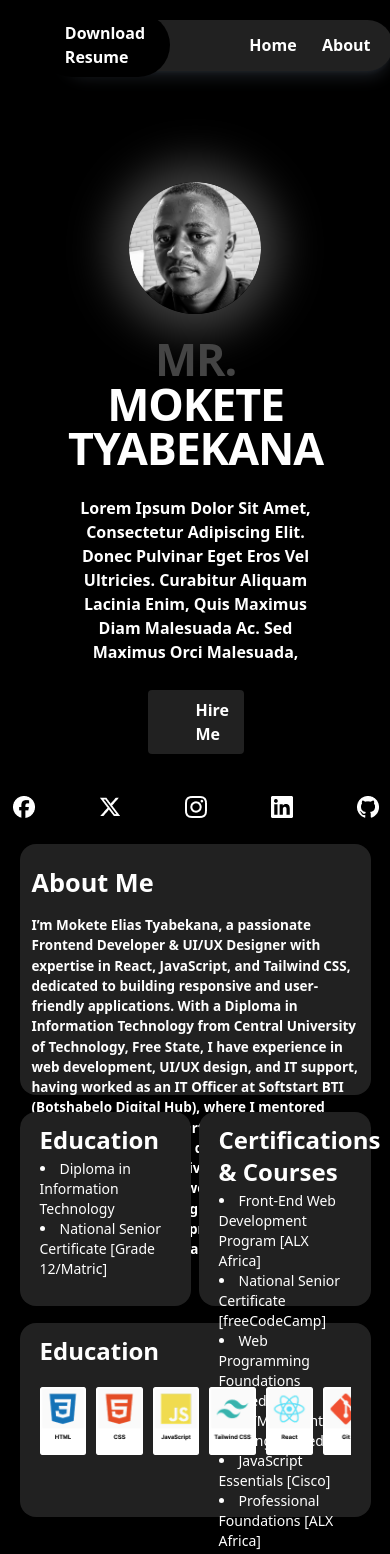
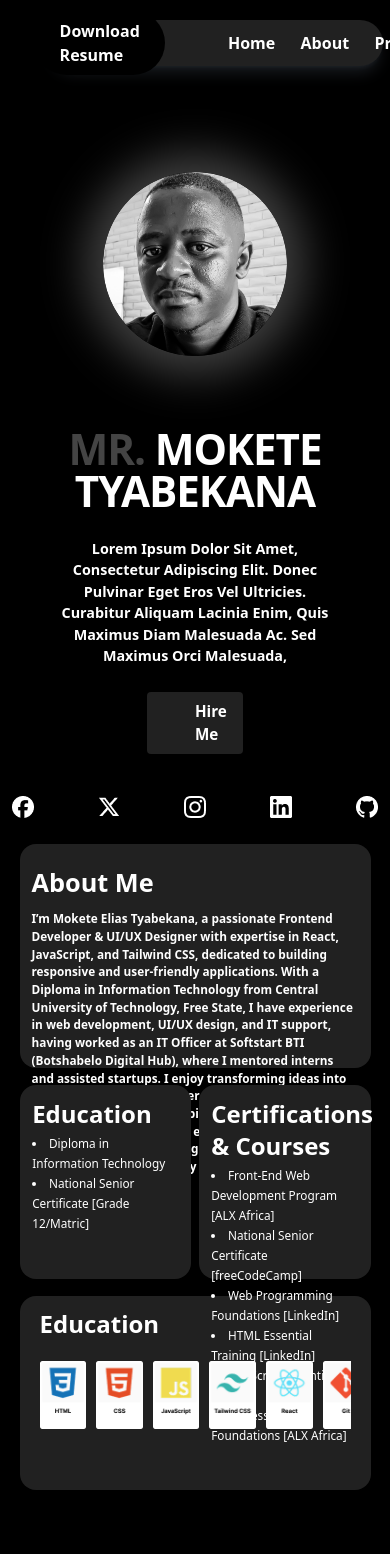
Before and after one commit to emaddkhan/my-projects, a React (Vite) app in the folder Portfolio-one/: page / in a window 390 px wide. Shown: the top 1554 px of the page. Built offline with nearby package versions, Linux system fonts and the light colour scheme.

Commit message:
working on portfolio

```diff
--- a/Portfolio-one/src/Components/About.jsx
+++ b/Portfolio-one/src/Components/About.jsx
@@ -14,7 +14,7 @@ function About() {
     <div id="about" className="w-full about h-screen">
       <div className="w-[90%] mx-auto aboutContainer px-10 py-10 h-full ">
         <div className=" w-full h-full">
-          <div className="h-[33%] px-3 py-5 w-full bg-brand-navGrey rounded-2xl">
+          <div className="h-[33%] aboutParaContainer px-3 py-5 w-full bg-brand-navGrey rounded-2xl">
             <h3 className="text-white text-3xl mt-8 aboutHeading font-bold">About Me</h3>
             <p className="text-white mt-3 aboutPara font-semibold">
               I’m Mokete Elias Tyabekana, a passionate Frontend Developer &
@@ -33,18 +33,18 @@ function About() {
             </p>
           </div>
           <div className="h-[31%] aboutSecDiv my-[1%] w-full flex items-center justify-between ">
-            <div className="w-[49%] px-5 py-3 h-full bg-brand-navGrey rounded-2xl">
+            <div className="w-[49%] eduContainer px-5 py-3 h-full bg-brand-navGrey rounded-2xl">
               <h4 className="text-white font-bold eduHeading text-2xl mt-2">Education</h4>
               <ul className="list-disc adoutList list-inside text-white py-2">
                 {[
                   "Diploma in Information Technology",
                   "National Senior Certificate [Grade 12/Matric]",
                 ].map((item, i) => {
-                  return <li className="text-sm">{item}</li>;
+                  return <li className="aboutLi text-sm">{item}</li>;
                 })}
               </ul>
             </div>
-            <div className="w-[49%] h-full bg-brand-navGrey px-5 py-3 rounded-2xl">
+            <div className="w-[49%] h-full bg-brand-navGrey certificateContainer px-5 py-3 rounded-2xl">
                 <h4 className="text-white font-bold text-2xl certificationHeading mt-2">Certifications & Courses</h4>
               <ul className="list-disc adoutList list-inside text-white py-2">
                 {[
@@ -55,7 +55,7 @@ function About() {
                   "JavaScript Essentials [Cisco]",
                   "Professional  Foundations [ALX Africa]",
                 ].map((item, i) => {
-                  return <li className="text-sm">{item}</li>;
+                  return <li className="aboutLi text-sm">{item}</li>;
                 })}
               </ul>
             </div>
--- a/Portfolio-one/src/Components/Home.jsx
+++ b/Portfolio-one/src/Components/Home.jsx
@@ -6,7 +6,7 @@ import "../css/home.css"
 function Home() {
   return (
     <div id='home' className='h-screen home relative w-full'>
-      <div className='w-[90%]  mx-auto py-5 px-10 h-full '>
+      <div className='w-[90%] homeContainer  mx-auto py-5 px-10 h-full '>
         <Navbar/>
         <LandingPage/>
       </div>
--- a/Portfolio-one/src/css/about.css
+++ b/Portfolio-one/src/css/about.css
@@ -29,9 +29,22 @@
     }
 }
 @media (max-width:884px){
+    .about{
+        height: 80vh;
+    }
     .aboutPara{
-        font-size: 1.6vh;
-        margin-top: 1.8vh;
+        font-size: 1.4vh;
+        margin-top: 1.2vh;
+    }
+
+    .eduContainer{
+        padding: 1.5vh 1.5vh;
+    }
+    .certificateContainer{
+        padding: 1.5vh 1.5vh;
+    }
+    .aboutLi{
+        font-size: 1.4vh;
     }
     .aboutHeading{
         font-size: 3vh;
@@ -58,3 +71,8 @@
         padding-top: 10vh;
     }
 }
+@media (max-width:834px) {
+    .aboutParaContainer{
+        height: 38%;
+    }
+}
--- a/Portfolio-one/src/css/footer.css
+++ b/Portfolio-one/src/css/footer.css
@@ -42,3 +42,9 @@
         height: 3.3vh;
     }
 }
+@media (max-width:834px) {
+     .contact{
+        width: 95%;
+        padding: 0;
+     }
+}
--- a/Portfolio-one/src/css/home.css
+++ b/Portfolio-one/src/css/home.css
@@ -72,3 +72,34 @@
     }
 
 }
+@media (max-width:834px) {
+    .download{
+        width: 30%;
+    }
+    .homeContainer{
+        width: 95%;
+    }
+    .nav{
+        height: 5.5vh;
+    }
+    .links{
+        width: 46.5%;
+    }
+    .right{
+        margin-top: 5vh;
+    }
+    .homeRight{
+        width: 65%;
+    }
+    .homeHeading{
+        font-size: 5vh;
+        margin-top: 5vh;
+    }
+    .homePara{
+        font-size: 1.7vh;
+        margin-top: 3vh;
+    }
+    .homeBtn{
+        font-size: 1.8vh;
+    }
+}
```
